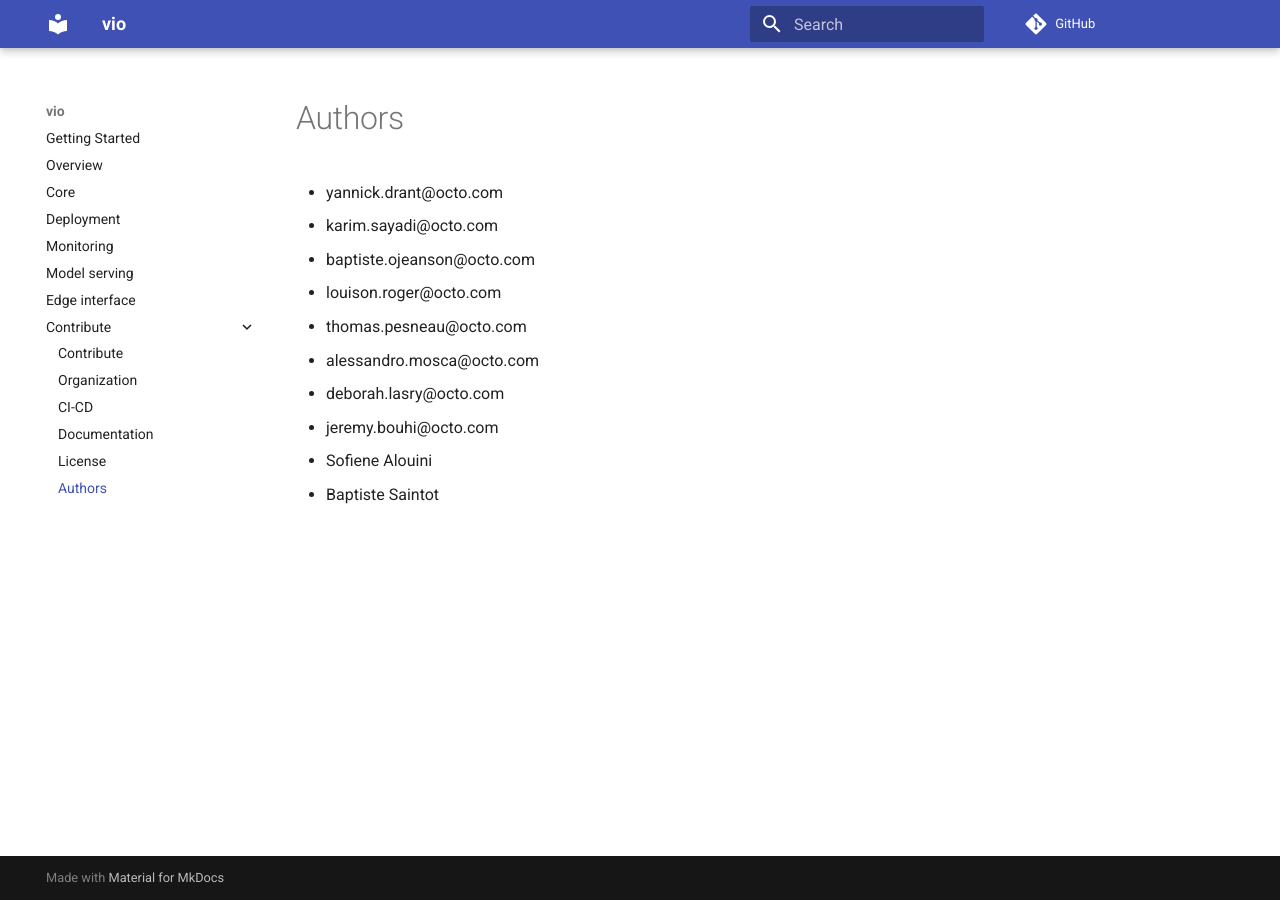
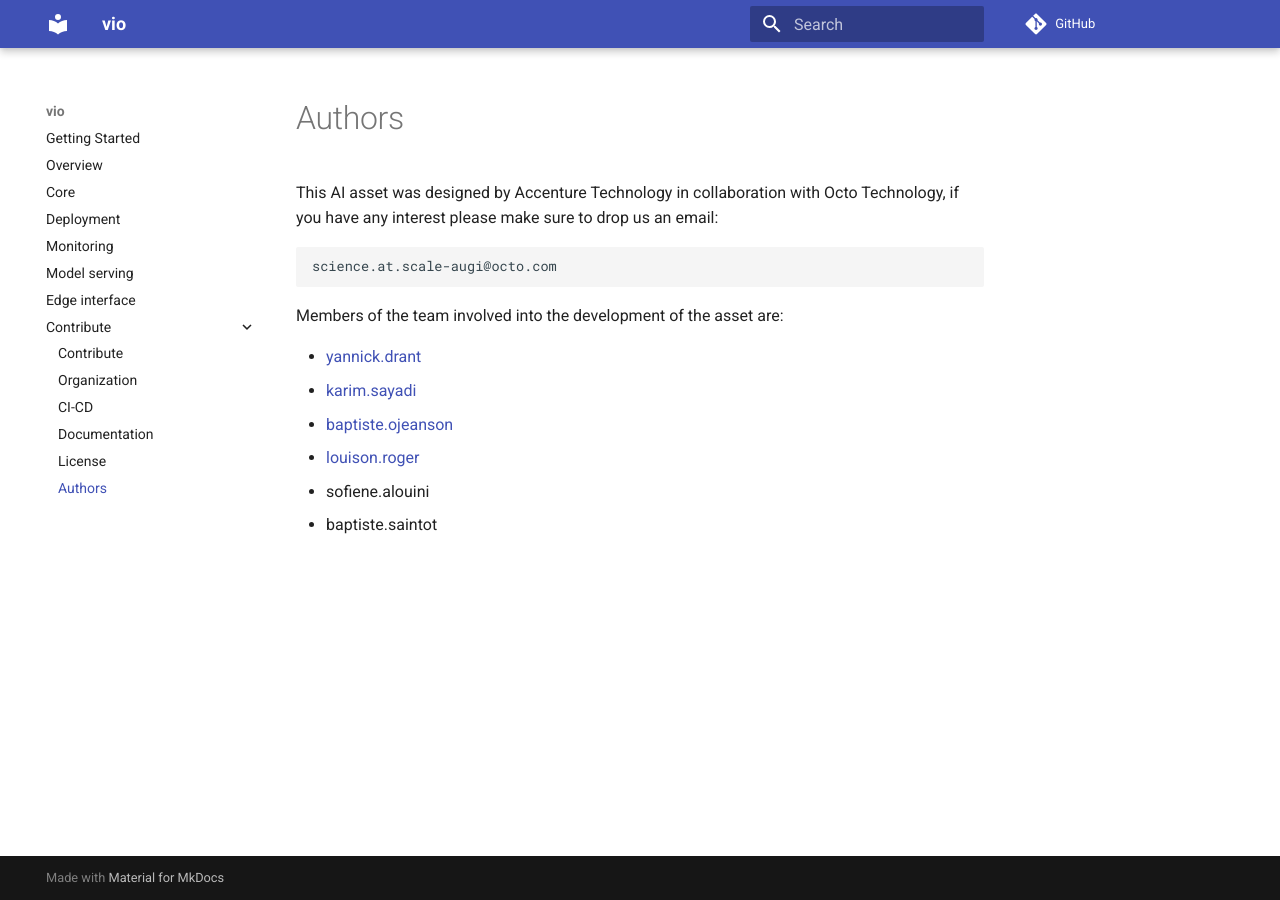
Before and after one commit to octo-technology/VIO, an MkDocs documentation site: the page built from docs/AUTHORS.md, in a window 1280 px wide. Built offline with MkDocs 1.6.1 and Material for MkDocs 9.7.7, drawn with Linux system fonts in a browser that asks for light colours; comment, search, counter and statistics services are not loaded.

```diff
--- a/docs/AUTHORS.md
+++ b/docs/AUTHORS.md
@@ -1,10 +1,12 @@
-- yannick.drant@octo.com
-- karim.sayadi@octo.com
-- baptiste.ojeanson@octo.com
-- louison.roger@octo.com
-- thomas.pesneau@octo.com
-- alessandro.mosca@octo.com
-- deborah.lasry@octo.com
-- jeremy.bouhi@octo.com
-- Sofiene Alouini
-- Baptiste Saintot
+This AI asset was designed by Accenture Technology in collaboration with Octo Technology, if you have any interest please make sure to drop us an email:
+
+    science.at.scale-augi@octo.com
+
+Members of the team involved into the development of the asset are:
+
+- [yannick.drant](yannick.drant@octo.com)
+- [karim.sayadi](karim.sayadi@octo.com)
+- [baptiste.ojeanson](baptiste.ojeanson@octo.com)
+- [louison.roger](louison.roger@octo.com)
+- sofiene.alouini
+- baptiste.saintot
```
Also changed, not shown: README.md (+4 -4 lines), docs/edge_interface.md (+10 -2 lines), docs/index.md (+2 -0 lines), docs/images/edge_interface_config_screen.png (added), docs/images/edge_interface_item_list_screen.png (added), docs/images/edge_interface_screenshot.png (deleted), docs/images/edge_interface_trigger_screen.png (added), 10 other files.
